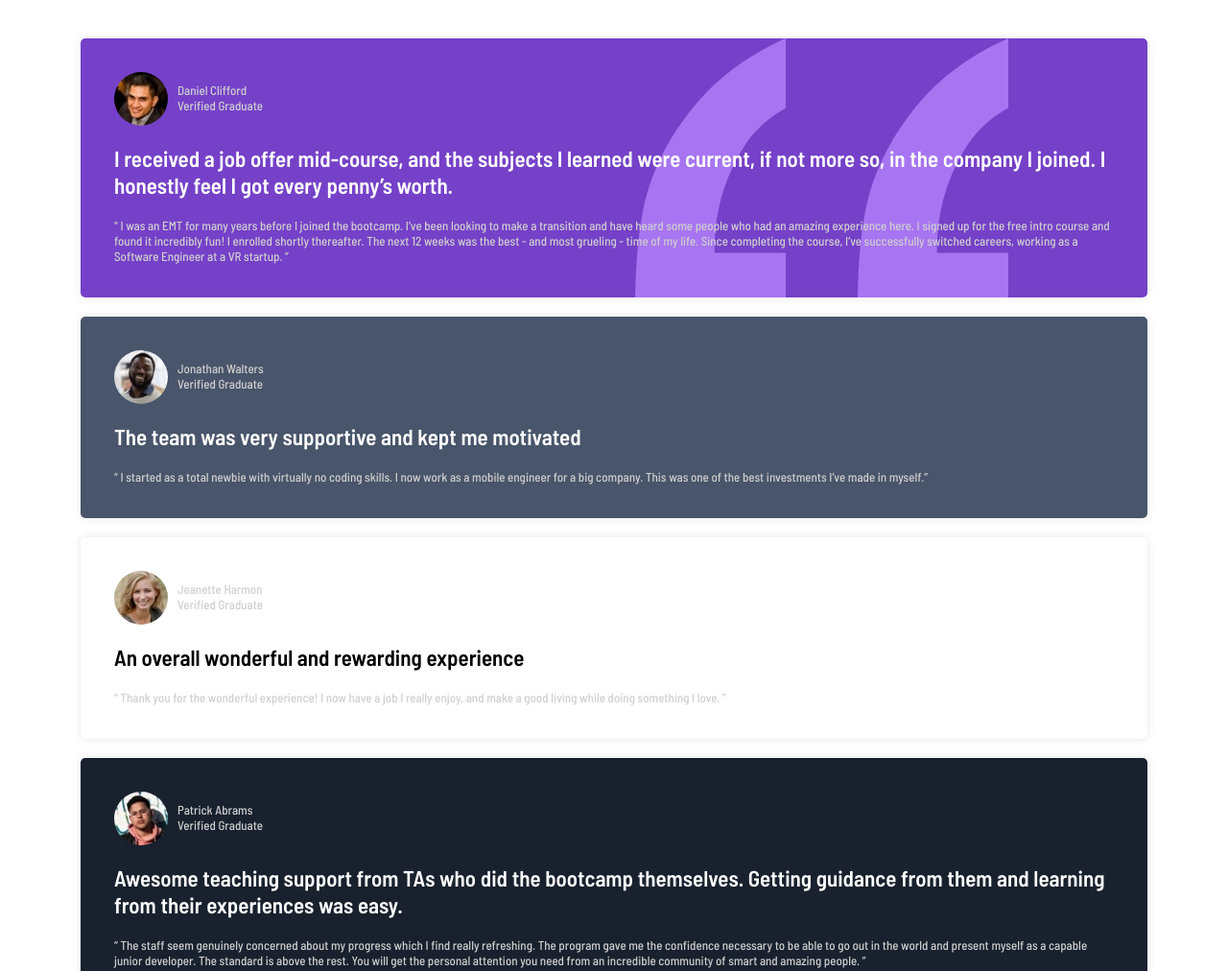
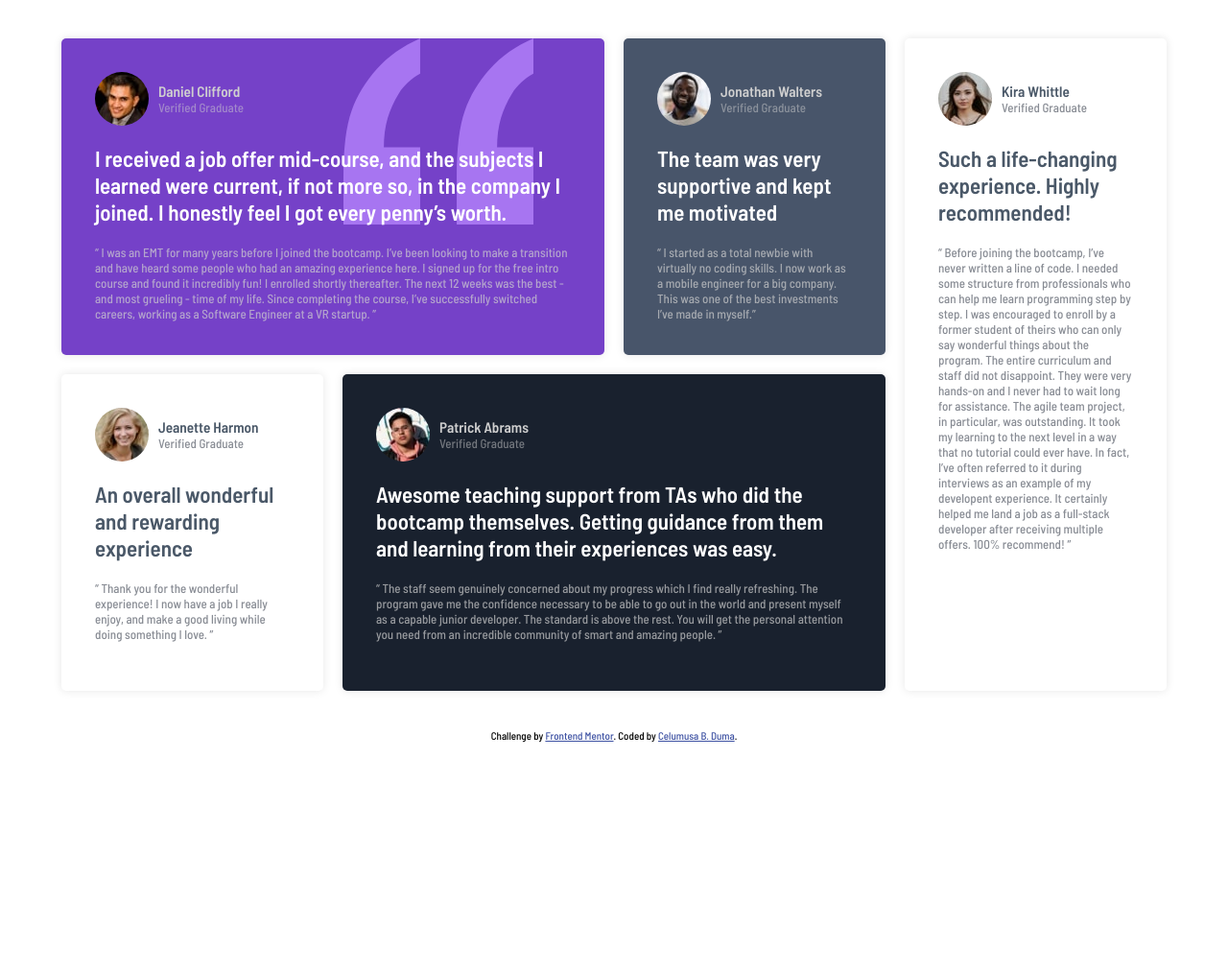
Before and after one commit to celumusaBDuma/testimonials-grid-section, a plain HTML site: page index.html in a window 1280 px wide. Shown: the top 1012 px of the page at 96% size. After the commit the page ends 800 px from the top, so only its background shows below. Drawn offline with Linux system fonts and the light colour scheme.

Commit message:
Final touchups.

```diff
--- a/index.html
+++ b/index.html
@@ -37,7 +37,7 @@
                             class="avatar"
                         />
                         <div class="profile-details">
-                            <p class="username">Daniel Clifford</p>
+                            <h3 class="username">Daniel Clifford</h3>
                             <p class="user-job-title">Verified Graduate</p>
                         </div>
                     </div>
@@ -66,7 +66,7 @@
                             class="avatar"
                         />
                         <div class="profile-details">
-                            <p class="username">Jonathan Walters</p>
+                            <h3 class="username">Jonathan Walters</h3>
                             <p class="job-title">Verified Graduate</p>
                         </div>
                     </div>
@@ -88,7 +88,7 @@
                             class="avatar"
                         />
                         <div class="profile-details">
-                            <p class="username">Jeanette Harmon</p>
+                            <h3 class="username">Jeanette Harmon</h3>
                             <p class="user-job-title">Verified Graduate</p>
                         </div>
                     </div>
@@ -109,7 +109,7 @@
                             class="avatar"
                         />
                         <div class="profile-details">
-                            <p class="username">Patrick Abrams</p>
+                            <h3 class="username">Patrick Abrams</h3>
                             <p class="user-job-title">Verified Graduate</p>
                         </div>
                     </div>
@@ -136,7 +136,7 @@
                             class="avatar"
                         />
                         <div class="profile-details">
-                            <p class="username">Kira Whittle</p>
+                            <h3 class="username">Kira Whittle</h3>
                             <p class="user-job-title">Verified Graduate</p>
                         </div>
                     </div>
--- a/styles.css
+++ b/styles.css
@@ -23,8 +23,16 @@ h2 {
     font-size: 2.3rem;
 }
 
+h3 {
+    color: rgb(207, 207, 207);
+}
+
+h3 + p {
+    color: rgba(207, 207, 207, 0.5);
+}
+
 p {
-    color: hsl(0, 0%, 81%);
+    color: rgba(207, 207, 207, 0.7);
 }
 
 img {
@@ -34,22 +42,30 @@ img {
 }
 
 .container {
+    display: flex;
+    justify-content: center;
+    /* align-items: center; */
     width: 90%;
+
     margin: 4rem auto;
 }
 
 /*          Card styles
 --------------------------------- */
 .card {
-    /* border: 3px solid grey; */
     border-radius: 5px;
-    margin: 2rem;
     padding: 3.5rem;
     box-shadow: 0 0px 10px rgba(0, 0, 0, 0.1);
 }
 
 .card .lead {
     padding: 2rem 0;
+}
+
+.testimonies {
+    display: grid;
+    max-width: 1440px;
+    gap: 2rem;
 }
 
 .testimonies .card:nth-child(1) {
@@ -76,12 +92,26 @@ img {
     color: hsl(210, 46%, 95%);
 }
 
+.testimonies .card:nth-child(3) h2,
+.testimonies .card:nth-child(5) h2 {
+    color: #4a5868;
+}
+
+.testimonies .card:nth-child(3) h3,
+.testimonies .card:nth-child(5) h3 {
+    color: #4a5868;
+}
+
+.testimonies .card:nth-child(3) p,
+.testimonies .card:nth-child(5) p {
+    color: #888c94;
+}
+
 .qoutation {
     background-image: url(images/bg-pattern-quotation.svg);
     background-repeat: no-repeat;
     background-size: 35%;
     background-position: 80% 0%;
-    /* opacity: 0.7; */
 }
 
 /*          User styles
@@ -95,3 +125,35 @@ img {
     display: table;
     clear: both;
 }
+
+@media screen and (min-width: 768px) {
+    /* .container {
+        height: 100vh;
+        align-items: center;
+    } */
+    .testimonies {
+        grid-template-columns: repeat(4, 1fr);
+        grid-template-rows: repeat(2, 1fr);
+    }
+
+    .testimonies .card:nth-child(1) {
+        grid-column: 1/3;
+    }
+
+    .testimonies .card:nth-child(2) {
+        grid-column: 3/4;
+    }
+
+    .testimonies .card:nth-child(3) {
+        grid-column: 1/2;
+    }
+
+    .testimonies .card:nth-child(4) {
+        grid-column: 2/4;
+    }
+
+    .testimonies .card:nth-child(5) {
+        grid-column: 4/5;
+        grid-row: 1 / 3;
+    }
+}
```
